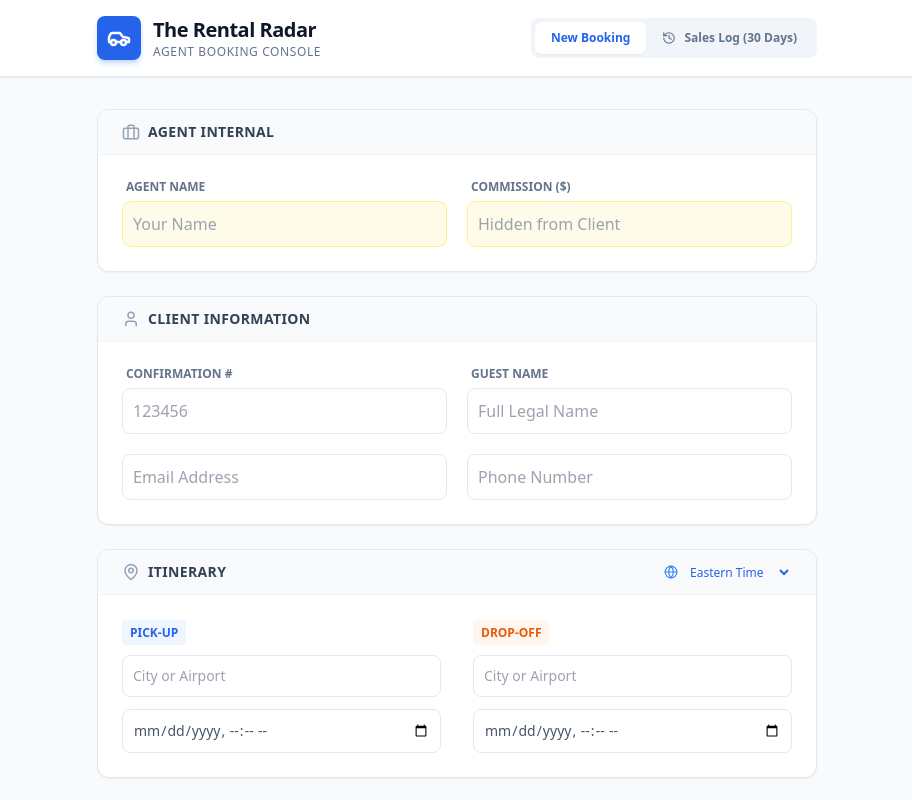
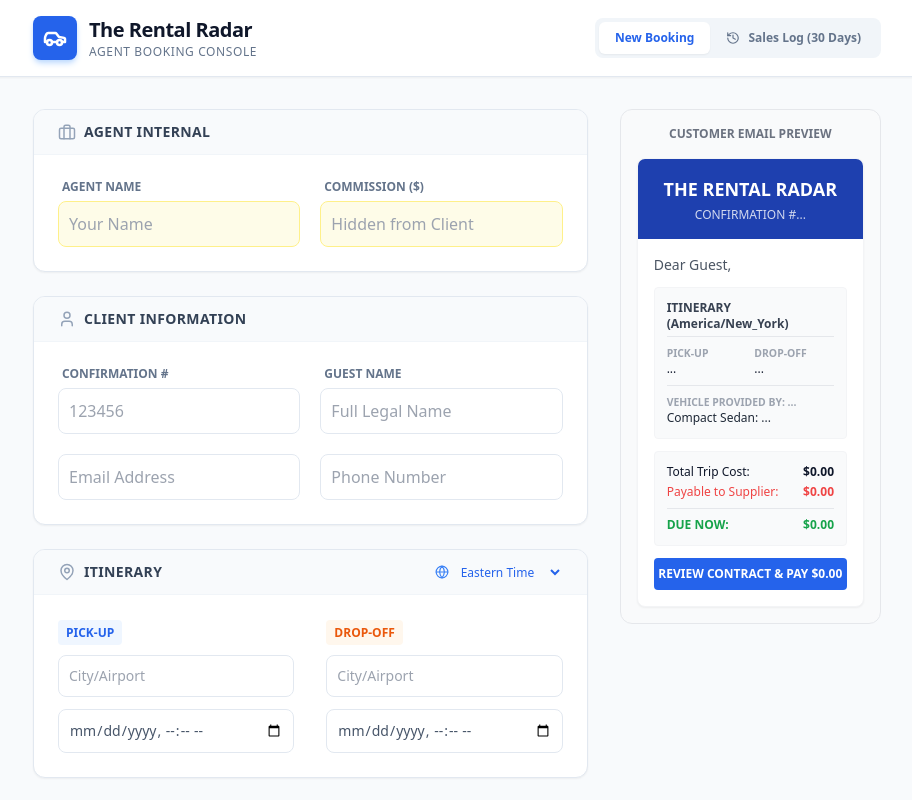
Before and after one commit to Kranti86/Agentportal, a React (Vite) app: page / in a window 1280 px wide. Shown: the top 800 px of the page, without its empty margins (183-1095 px from the left). Built offline with nearby package versions, Linux system fonts and the light colour scheme.

Commit message:
Update App.jsx

```diff
--- a/src/App.jsx
+++ b/src/App.jsx
@@ -2,33 +2,24 @@ import React, { useState, useEffect } from 'react';
 import { Send, MapPin, Car, DollarSign, CheckCircle, AlertTriangle, Phone, Globe, Calendar, Link as LinkIcon, CreditCard, User, Mail, Hash, Briefcase, History, Trash2 } from 'lucide-react';
 
 export default function BookingPortal() {
-  // 🔴 CONFIGURATION
+  // 🔴 CONFIGURATION: Replace with your actual Backend URL
   const BACKEND_URL = 'https://carrentalemailservice-c73f9b7cf7b6.herokuapp.com';
 
   const [status, setStatus] = useState('idle');
   const [errorMessage, setErrorMessage] = useState('');
   const [reviewLink, setReviewLink] = useState('');
   const [paymentType, setPaymentType] = useState('prepaid');
-  const [activeTab, setActiveTab] = useState('new'); // 'new' or 'history'
+  const [activeTab, setActiveTab] = useState('new');
   const [history, setHistory] = useState([]);
 
-  // LOAD & CLEANUP HISTORY (30 DAYS)
   useEffect(() => {
     const rawHistory = JSON.parse(localStorage.getItem('bookingHistory') || '[]');
     const thirtyDaysAgo = Date.now() - (30 * 24 * 60 * 60 * 1000);
-
-    // Filter: Keep only items newer than 30 days
-    const validHistory = rawHistory.filter(item => {
-        // If item has no timestamp (old version), keep it safe, otherwise check date
-        return item.timestamp ? item.timestamp > thirtyDaysAgo : true;
-    });
-
-    // Update State and Storage if cleanup happened
+    const validHistory = rawHistory.filter(item => item.timestamp ? item.timestamp > thirtyDaysAgo : true);
     setHistory(validHistory);
     if (rawHistory.length !== validHistory.length) {
         localStorage.setItem('bookingHistory', JSON.stringify(validHistory));
     }
-
     const savedAgent = localStorage.getItem('agentName');
     if (savedAgent) setFormData(prev => ({ ...prev, agentName: savedAgent }));
   }, []);
@@ -56,14 +47,8 @@ export default function BookingPortal() {
   const supplierVal = parseFloat(formData.supplierAmount || 0);
   const agencyVal = parseFloat(formData.agencyFee || 0);
   const totalTripCost = (supplierVal + agencyVal).toFixed(2);
-
-  const amountToChargeNow = paymentType === 'prepaid'
-    ? totalTripCost
-    : agencyVal.toFixed(2);
-
-  const amountDueAtCounter = paymentType === 'prepaid'
-    ? '0.00'
-    : supplierVal.toFixed(2);
+  const amountToChargeNow = paymentType === 'prepaid' ? totalTripCost : agencyVal.toFixed(2);
+  const amountDueAtCounter = paymentType === 'prepaid' ? '0.00' : supplierVal.toFixed(2);
 
   const handleChange = (e) => {
     setFormData({ ...formData, [e.target.name]: e.target.value });
@@ -89,7 +74,6 @@ export default function BookingPortal() {
         setStatus('success');
         setReviewLink(result.link);
 
-        // SAVE TO HISTORY WITH TIMESTAMP
         const newRecord = {
             date: new Date().toLocaleDateString(),
             time: new Date().toLocaleTimeString([], {hour: '2-digit', minute:'2-digit'}),
@@ -97,7 +81,7 @@ export default function BookingPortal() {
             conf: formData.confirmationNumber,
             amount: amountToChargeNow,
             link: result.link,
-            timestamp: Date.now() // Critical for 30-day cleanup
+            timestamp: Date.now()
         };
         const updatedHistory = [newRecord, ...history];
         setHistory(updatedHistory);
@@ -126,7 +110,7 @@ export default function BookingPortal() {
 
       {/* HEADER */}
       <div className="bg-white border-b border-slate-200 sticky top-0 z-10 shadow-sm">
-        <div className="max-w-3xl mx-auto px-6 py-4">
+        <div className="max-w-4xl mx-auto px-6 py-4">
             <div className="flex items-center justify-between">
                 <div className="flex items-center gap-3">
                     <div className="bg-blue-600 p-2.5 rounded-lg text-white shadow-blue-200 shadow-md">
@@ -156,11 +140,15 @@ export default function BookingPortal() {
         </div>
       </div>
 
-      <div className="max-w-3xl mx-auto px-6 py-8">
+      <div className="max-w-4xl mx-auto px-6 py-8">
 
         {/* === TAB 1: NEW RESERVATION === */}
         {activeTab === 'new' && (
-            <form onSubmit={handleSubmit} className="space-y-6">
+          <div className="grid grid-cols-1 lg:grid-cols-3 gap-8">
+
+            {/* LEFT SIDE: FORM */}
+            <div className="lg:col-span-2">
+               <form onSubmit={handleSubmit} className="space-y-6">
 
             {/* 1. AGENT INTERNAL */}
             <div className="bg-white rounded-xl shadow-sm border border-slate-200 overflow-hidden">
@@ -218,18 +206,20 @@ export default function BookingPortal() {
                     <option value="America/Chicago">Central Time</option>
                     <option value="America/Denver">Mountain Time</option>
                     <option value="America/Los_Angeles">Pacific Time</option>
+                    <option value="America/Phoenix">Arizona</option>
+                    <option value="Pacific/Honolulu">Hawaii</option>
                     </select>
                 </div>
                 </div>
                 <div className="p-6 grid grid-cols-2 gap-8">
                 <div className="space-y-3">
                     <span className="text-xs font-bold text-blue-600 bg-blue-50 px-2 py-1 rounded">PICK-UP</span>
-                    <input required name="pickupLocation" value={formData.pickupLocation} onChange={handleChange} className="w-full p-2.5 border border-slate-200 rounded-lg text-sm" placeholder="City or Airport" />
+                    <input required name="pickupLocation" value={formData.pickupLocation} onChange={handleChange} className="w-full p-2.5 border border-slate-200 rounded-lg text-sm" placeholder="City/Airport" />
                     <input required type="datetime-local" name="pickupDate" value={formData.pickupDate} onChange={handleChange} className="w-full p-2.5 border border-slate-200 rounded-lg text-sm text-slate-600" />
                 </div>
                 <div className="space-y-3">
                     <span className="text-xs font-bold text-orange-600 bg-orange-50 px-2 py-1 rounded">DROP-OFF</span>
-                    <input required name="dropoffLocation" value={formData.dropoffLocation} onChange={handleChange} className="w-full p-2.5 border border-slate-200 rounded-lg text-sm" placeholder="City or Airport" />
+                    <input required name="dropoffLocation" value={formData.dropoffLocation} onChange={handleChange} className="w-full p-2.5 border border-slate-200 rounded-lg text-sm" placeholder="City/Airport" />
                     <input required type="datetime-local" name="dropoffDate" value={formData.dropoffDate} onChange={handleChange} className="w-full p-2.5 border border-slate-200 rounded-lg text-sm text-slate-600" />
                 </div>
                 </div>
@@ -245,6 +235,10 @@ export default function BookingPortal() {
                 <div className="col-span-2 mb-4">
                     <label className="block text-xs font-semibold text-slate-500 uppercase mb-1.5 ml-1">Supplier Name</label>
                     <input required name="supplierName" value={formData.supplierName} onChange={handleChange} className="w-full p-2.5 border border-slate-200 rounded-lg" placeholder="e.g. Hertz, Avis" />
+                </div>
+                <div className="col-span-2 mb-4">
+                    <label className="block text-xs font-semibold text-slate-500 uppercase mb-1.5 ml-1">Vehicle Model</label>
+                    <input required name="vehicleModel" value={formData.vehicleModel} onChange={handleChange} className="w-full p-2.5 border border-slate-200 rounded-lg" placeholder="e.g. Toyota Corolla" />
                 </div>
                 <div className="grid grid-cols-2 gap-5">
                     <input required type="number" step="0.01" name="supplierAmount" value={formData.supplierAmount} onChange={handleChange} className="w-full p-2.5 border border-green-200 rounded-lg" placeholder="Supplier Cost $" />
@@ -291,6 +285,52 @@ export default function BookingPortal() {
             )}
 
             </form>
+            </div>
+
+            {/* RIGHT SIDE: PREVIEW */}
+            <div className="hidden lg:block lg:col-span-1">
+                <div className="sticky top-24 bg-gray-50 p-4 rounded-xl border border-gray-200">
+                    <h3 className="text-xs font-bold text-gray-500 uppercase mb-4 text-center">Customer Email Preview</h3>
+                    <div className="bg-white rounded-lg shadow-sm border border-gray-100 overflow-hidden text-sm">
+                        <div className="bg-blue-800 p-4 text-white text-center">
+                            <div className="font-bold text-lg">THE RENTAL RADAR</div>
+                            <div className="text-xs opacity-80 mt-1">CONFIRMATION #{formData.confirmationNumber || "..."}</div>
+                        </div>
+                        <div className="p-4 space-y-3">
+                            <p className="text-gray-600">Dear {formData.guestName.split(' ')[0] || "Guest"},</p>
+                            <div className="bg-gray-50 p-3 rounded border border-gray-100 text-xs space-y-2">
+                                <div className="font-bold text-gray-700 border-b pb-1 mb-1">ITINERARY ({formData.timezone})</div>
+                                <div className="grid grid-cols-2 gap-2">
+                                    <div>
+                                        <div className="text-gray-400 font-bold uppercase" style={{fontSize: '0.65rem'}}>Pick-up</div>
+                                        <div>{formData.pickupLocation || "..."}</div>
+                                        <div className="text-blue-600">{formData.pickupDate ? new Date(formData.pickupDate).toLocaleString() : ""}</div>
+                                    </div>
+                                    <div>
+                                        <div className="text-gray-400 font-bold uppercase" style={{fontSize: '0.65rem'}}>Drop-off</div>
+                                        <div>{formData.dropoffLocation || "..."}</div>
+                                        <div className="text-blue-600">{formData.dropoffDate ? new Date(formData.dropoffDate).toLocaleString() : ""}</div>
+                                    </div>
+                                </div>
+                                <div className="border-t pt-2">
+                                    <div className="text-gray-400 font-bold uppercase" style={{fontSize: '0.65rem'}}>Vehicle provided by: {formData.supplierName || "..."}</div>
+                                    <div className="font-medium text-gray-800">{formData.vehicleCategory}: {formData.vehicleModel || "..."}</div>
+                                </div>
+                            </div>
+                            <div className="bg-gray-50 p-3 rounded border border-gray-100 text-xs">
+                                <div className="flex justify-between"><span>Total Trip Cost:</span> <strong>${totalTripCost}</strong></div>
+                                <div className="flex justify-between text-red-500 mt-1"><span>Payable to {formData.supplierName || "Supplier"}:</span> <strong>${amountDueAtCounter}</strong></div>
+                                <div className="flex justify-between text-green-600 font-bold mt-2 border-t pt-2"><span>DUE NOW:</span> <span>${amountToChargeNow}</span></div>
+                            </div>
+                            <div className="bg-blue-600 text-white text-center py-2 rounded font-bold text-xs mt-2">
+                                REVIEW CONTRACT & PAY ${amountToChargeNow}
+                            </div>
+                        </div>
+                    </div>
+                </div>
+            </div>
+
+        </div>
         )}
 
         {/* === TAB 2: HISTORY === */}
```
